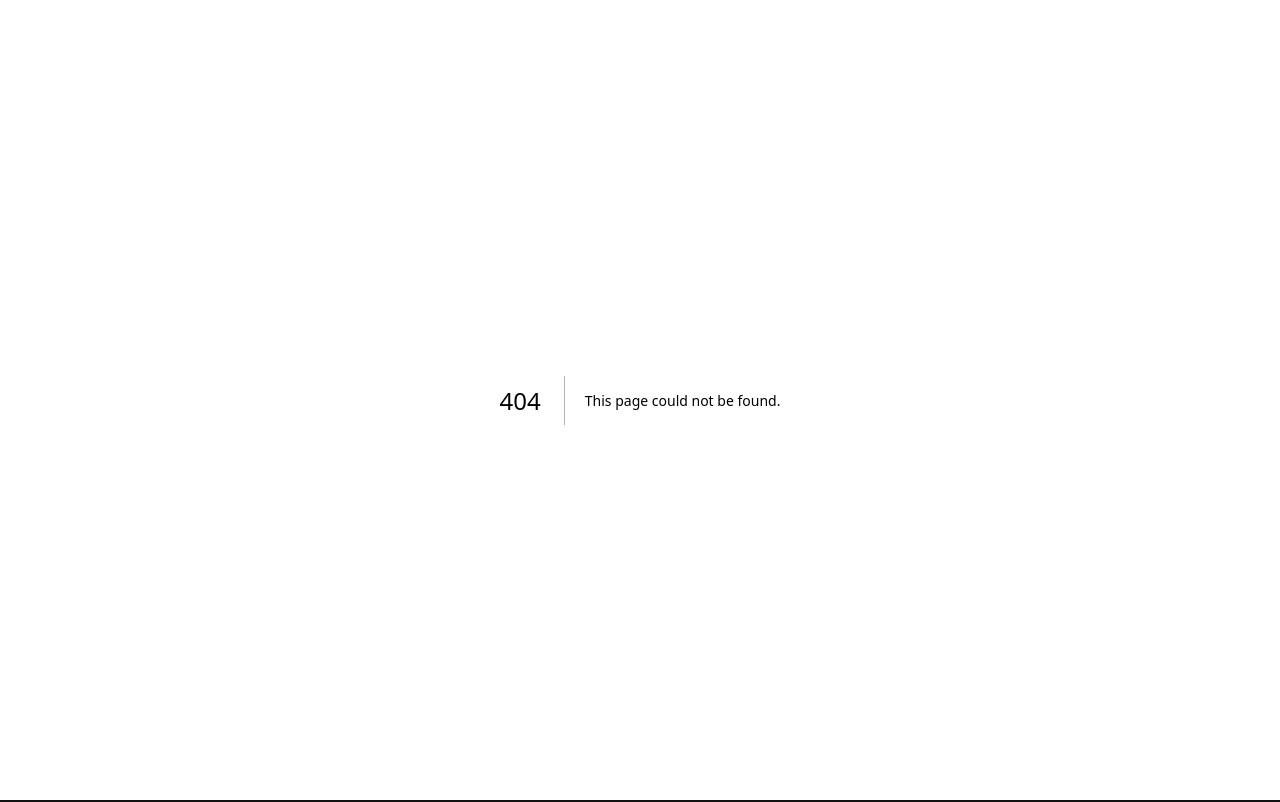
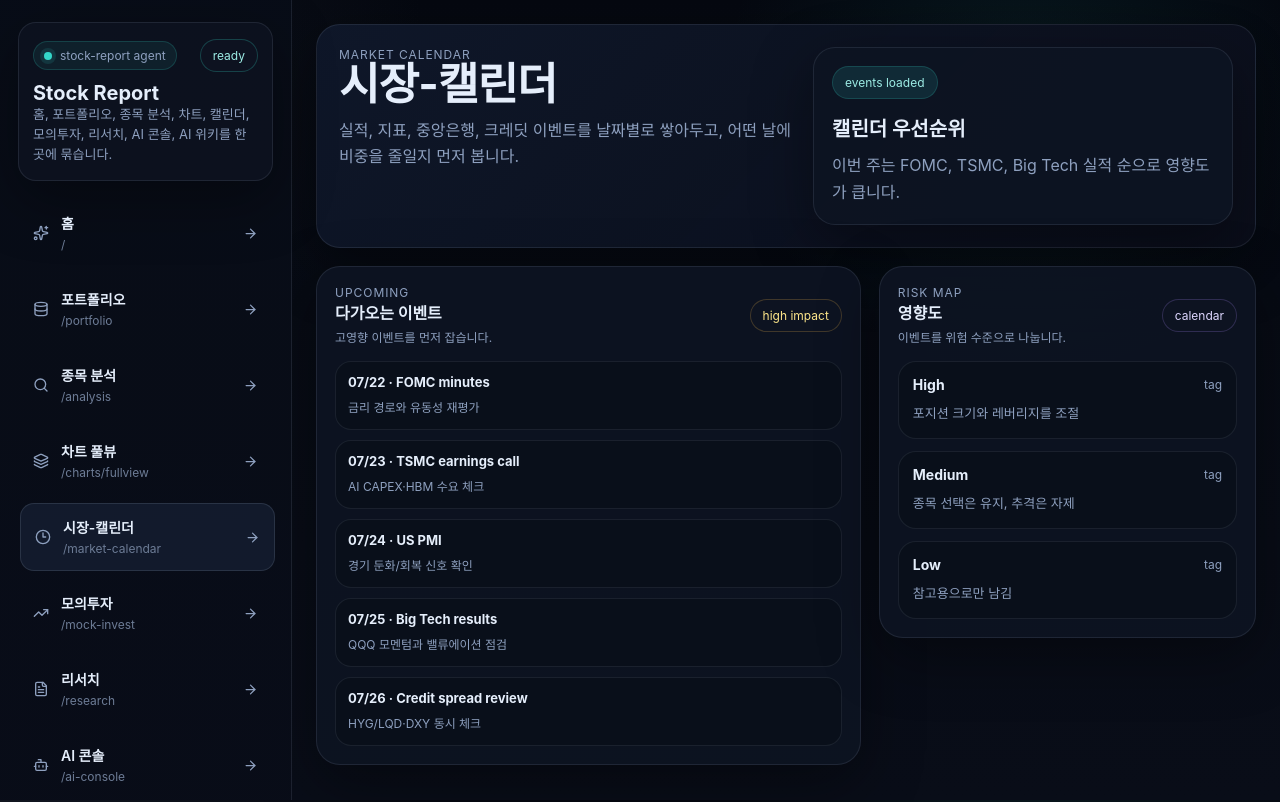
Before and after one commit to yoobinkim541/stock-report, a Next.js app: page /market-calendar in a window 1280 px wide. Before the commit this address had no page. Shown: the top 802 px of the page. Built offline with nearby package versions, Linux system fonts and the light colour scheme.

Commit message:
add) 시장-캘린더 페이지를 React 라우트로 추가

```diff
--- /dev/null
+++ b/src/app/market-calendar/page.tsx
@@ -0,0 +1,76 @@
+import { AppShell } from '../../components/app-shell';
+import { calendarEvents } from '../../lib/dashboard-data';
+
+export default function MarketCalendarPage() {
+  return (
+    <AppShell>
+      <section className="hero">
+        <div className="hero-grid">
+          <div className="hero-copy">
+            <div className="panel-kicker">market calendar</div>
+            <h3>시장-캘린더</h3>
+            <p>실적, 지표, 중앙은행, 크레딧 이벤트를 날짜별로 쌓아두고, 어떤 날에 비중을 줄일지 먼저 봅니다.</p>
+          </div>
+          <div className="report-card">
+            <div className="report-status">events loaded</div>
+            <h5>캘린더 우선순위</h5>
+            <p>이번 주는 FOMC, TSMC, Big Tech 실적 순으로 영향도가 큽니다.</p>
+          </div>
+        </div>
+      </section>
+
+      <section className="main-grid">
+        <div className="stack">
+          <section className="panel">
+            <div className="panel-header">
+              <div>
+                <div className="panel-kicker">upcoming</div>
+                <h4>다가오는 이벤트</h4>
+                <p>고영향 이벤트를 먼저 잡습니다.</p>
+              </div>
+              <span className="status-chip amber">high impact</span>
+            </div>
+            <div className="detail-list">
+              {calendarEvents.map((event) => (
+                <div key={`${event.date}-${event.label}`} className="detail-item">
+                  <strong>
+                    {event.date} · {event.label}
+                  </strong>
+                  <span>{event.note}</span>
+                </div>
+              ))}
+            </div>
+          </section>
+        </div>
+
+        <div className="subgrid">
+          <section className="panel">
+            <div className="panel-header">
+              <div>
+                <div className="panel-kicker">risk map</div>
+                <h4>영향도</h4>
+                <p>이벤트를 위험 수준으로 나눕니다.</p>
+              </div>
+              <span className="status-chip violet">calendar</span>
+            </div>
+            <div className="report-highlights">
+              {[
+                ['High', '포지션 크기와 레버리지를 조절'],
+                ['Medium', '종목 선택은 유지, 추격은 자제'],
+                ['Low', '참고용으로만 남김'],
+              ].map(([title, body]) => (
+                <div key={title} className="highlight">
+                  <div className="highlight-top">
+                    <strong>{title}</strong>
+                    <span>tag</span>
+                  </div>
+                  <p>{body}</p>
+                </div>
+              ))}
+            </div>
+          </section>
+        </div>
+      </section>
+    </AppShell>
+  );
+}
```
